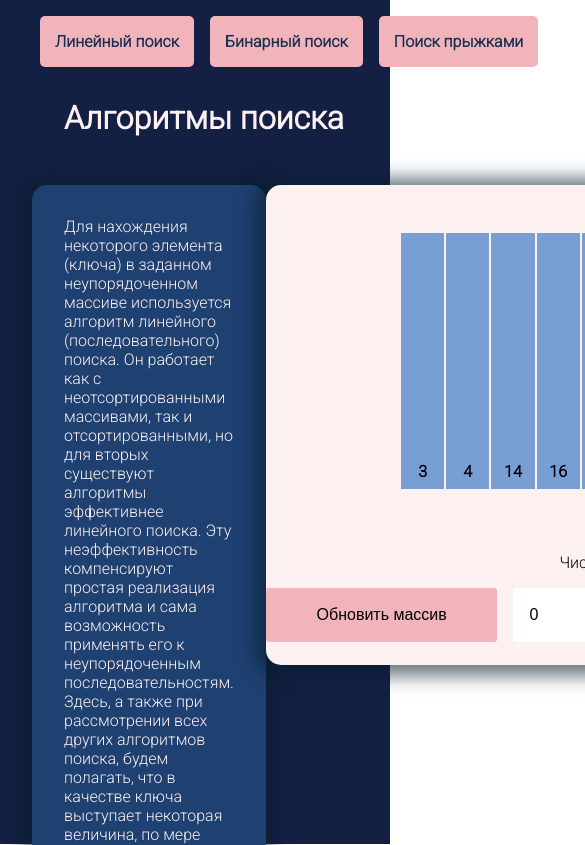
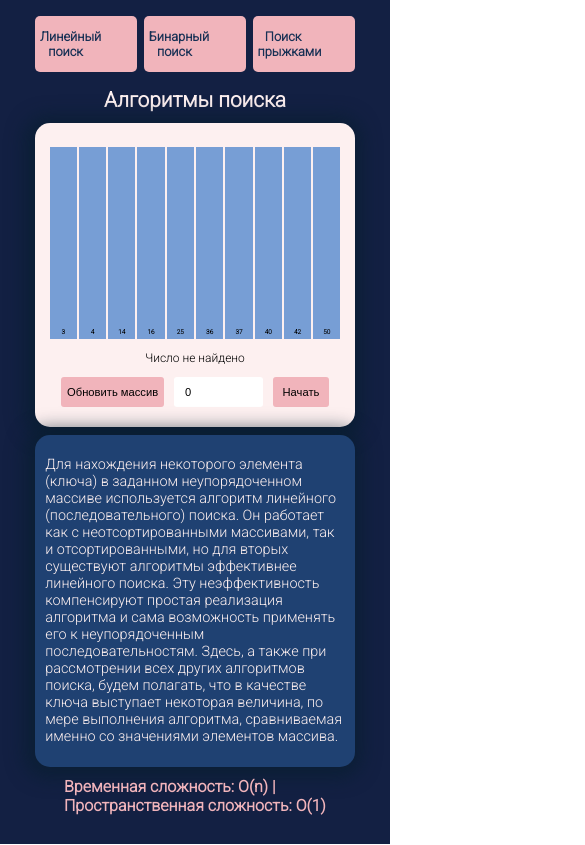
Before and after one commit to invbeans/algorythms-app, a React (Create React App) app: page /search in a window 390 px wide. Shown: the top 845 px of the page, 585 px wide, since content can reach past the window. Built offline with nearby package versions, Linux system fonts and the light colour scheme.

Commit message:
adapt+ resp for phones (dont know how to fix height)

```diff
--- a/src/components/common/ChooseComponent.css
+++ b/src/components/common/ChooseComponent.css
@@ -19,3 +19,23 @@
     background-color: var(--contrast-color-active);
     cursor: pointer;
 }
+
+@media (max-width: 924px) and (orientation: landscape) {
+    .element-choose {
+        font-size: 0.8em;
+    }
+}
+
+@media (max-width: 417px) and (orientation: portrait) {
+    .element-choose {
+        font-size: 0.8em;
+        padding: 0 5px;
+        min-width: none;
+        width: 8em;
+    }
+
+    .element-choose p {
+        width: 4em;
+        white-space: pre-line;
+    }
+}
--- a/src/components/common/DemoComponent.css
+++ b/src/components/common/DemoComponent.css
@@ -19,7 +19,59 @@
 
 .difficulty-line {
     padding-left: 2em;
+    padding-top: 1em;
+    margin: 0;
     font-size: 18px;
     font-weight: bold;
     color: var(--contrast-color);
 }
+
+@media (max-width: 924px) and (orientation: landscape) {
+    .container-demo {
+        align-items: center;
+    }
+
+    .h1-demo {
+        font-size: 1.3em;
+        margin: 0;
+        padding-left: 0;
+    }
+
+    .children-demo {
+        flex-direction: column-reverse;
+        padding: 0;
+        padding-top: 0.7em;
+        gap: 1em;
+        align-items: center;
+    }
+
+    .difficulty-line {
+        font-size: 1em;
+        padding-top: 0.8em;
+    }
+}
+
+@media (max-width: 417px) and (orientation: portrait) {
+    .container-demo {
+        align-items: center;
+    }
+
+    .h1-demo {
+        font-size: 1.3em;
+        margin: 0;
+        padding-left: 0;
+    }
+
+    .children-demo {
+        flex-direction: column-reverse;
+        padding: 0;
+        padding-top: 0.7em;
+        gap: 0.5em;
+        align-items: center;
+    }
+
+    .difficulty-line {
+        font-size: 1em;
+        padding-top: 0.6em;
+    }
+}
--- a/src/components/common/DescriptionComponent.css
+++ b/src/components/common/DescriptionComponent.css
@@ -8,3 +8,20 @@
     padding: 1em 2em;
     box-shadow: -2px 2px 18px 9px rgba(7, 30, 45, 0.6);
 }
+
+@media (max-width: 924px) and (orientation: landscape) {
+    .description-container {
+        width: 80vw;
+        min-height: 20em;
+        padding: 0.9em 1.2em;
+    }
+}
+
+@media (max-width: 417px) and (orientation: portrait) {
+    .description-container {
+        width: 22.2em;
+        min-height: 19em;
+        padding: 0.5em 0.7em;
+        font-size: 0.9em;
+    }
+}
--- a/src/components/main-page/AlgorythmTypeButton.css
+++ b/src/components/main-page/AlgorythmTypeButton.css
@@ -17,3 +17,15 @@
     background-color: var(--contrast-color-active);
     cursor: pointer;
 }
+
+@media (max-width: 924px) and (orientation: landscape) {
+    .button-main {
+        font-size: 1.3em;
+    }
+}
+
+@media (max-width: 417px) and (orientation: portrait) {
+    .button-main {
+        font-size: 1.3em;
+    }
+}
--- a/src/components/main-page/BackgroundComponent.css
+++ b/src/components/main-page/BackgroundComponent.css
@@ -18,3 +18,24 @@
     filter: blur(1px);
     opacity: 0.15;
 }
+
+@media (max-width: 924px) and (orientation: landscape) {
+    .sort-background {
+        width: fit-content;
+        gap: 0.5em;
+        margin-top: 0;
+        margin-bottom: 0;
+        height: 30vh;
+        align-items: center;
+        transform: none;
+    }
+}
+
+@media (max-width: 417px) and (orientation: portrait) {
+    .sort-background {
+        gap: 0.12em;
+        margin-top: 0;
+        height: 20vh;
+        transform: none;
+    }
+}
--- a/src/components/search-page/CanvasComponent.css
+++ b/src/components/search-page/CanvasComponent.css
@@ -55,3 +55,74 @@
     gap: 1em;
     align-items: center;
 }
+
+@media (max-width: 924px) and (orientation: landscape) {
+    .container-canvas-search {
+        width: 80vw;
+        height: 20em;
+    }
+
+    .search-array-container {
+        width: 100%;
+        height: fit-content;
+        margin-top: 1.7em;
+    }
+
+    .container-canvas-search p {
+        font-size: 12px;
+    }
+
+    .input-search {
+        width: 7em;
+        height: 3em;
+        font-size: 0.9em;
+    }
+
+    .inputs-and-info-search {
+        width: 100%;
+        gap: 0.6em;
+        justify-content: center;
+    }
+
+    .buttons-search {
+        width: 7em;
+        height: 3em;
+        font-size: 0.9em;
+    }
+}
+
+@media (max-width: 417px) and (orientation: portrait) {
+    .container-canvas-search {
+        width: 20em;
+        height: 19em;
+    }
+
+    .search-array-container {
+        width: 100%;
+        height: fit-content;
+        margin-top: 1.5em;
+    }
+
+    .container-canvas-search p {
+        font-size: 12px;
+    }
+
+    .input-search {
+        max-width: 8em;
+        min-width: 8em;
+        height: 2.7em;
+        font-size: 0.7em;
+    }
+
+    .inputs-and-info-search {
+        width: 100%;
+        gap: 0.6em;
+        justify-content: center;
+    }
+
+    .buttons-search {
+        width: 5em;
+        height: 2.7em;
+        font-size: 0.7em;
+    }
+}
--- a/src/components/search-page/ElementComponent.css
+++ b/src/components/search-page/ElementComponent.css
@@ -16,3 +16,19 @@
 .normal {
     background-color: var(--search-elements-normal-color);
 }
+
+@media (max-width: 924px) and (orientation: landscape) {
+    .element-search {
+        width: 5vw;
+        height: 20em;
+        font-size: 0.6em;
+    }
+}
+
+@media (max-width: 417px) and (orientation: portrait) {
+    .element-search {
+        width: 7vw;
+        height: 30em;
+        font-size: 0.4em;
+    }
+}
--- a/src/components/sort-page/CanvasComponent.css
+++ b/src/components/sort-page/CanvasComponent.css
@@ -9,3 +9,21 @@
     justify-content: center;
     box-shadow: -2px 2px 18px 9px rgba(7, 30, 45, 0.6);
 }
+
+@media (max-width: 924px) and (orientation: landscape) {
+    .container-canvas-sort {
+        width: 80vw;
+        height: 20em;
+        padding-top: 0;
+        align-items: center;
+    }
+}
+
+@media (max-width: 417px) and (orientation: portrait) {
+    .container-canvas-sort {
+        width: 20em;
+        height: 19em;
+        padding-top: 0;
+        align-items: center;
+    }
+}
--- a/src/components/sort-page/ElementComponent.css
+++ b/src/components/sort-page/ElementComponent.css
@@ -7,6 +7,21 @@
     font-weight: bold;
     align-items: center;
     background-color: hsl(353, var(--saturation), 68.8%);
-    margin-bottom: 15em;
     padding-bottom: 0.5em;
 }
+
+@media (max-width: 924px) and (orientation: landscape) {
+    .element-sort {
+        width: 5vw;
+        height: 20em;
+        font-size: 0.6em;
+    }
+}
+
+@media (max-width: 417px) and (orientation: portrait) {
+    .element-sort {
+        width: 7vw;
+        height: 30em;
+        font-size: 0.4em;
+    }
+}
--- a/src/index.css
+++ b/src/index.css
@@ -16,12 +16,27 @@
   --search-elements-active-color: rgb(236, 114, 128);
 }
 
-html, body, #root {
+html,
+body,
+#root {
   margin: 0;
   padding: 0;
   width: 100%;
   height: 100%;
   font-family: 'Roboto', sans-serif;
+}
+
+@media (max-width: 924px) and (orientation: landscape) {
+  #root {
+    height: fit-content;
+  }
+}
+
+@media (max-width: 417px) and (orientation: portrait) {
+  #root {
+    min-height: 100%;
+    height: max(100%, 100dvh);
+  }
 }
 
 body {
--- a/src/pages/MainPage.css
+++ b/src/pages/MainPage.css
@@ -15,3 +15,28 @@
     grid-row: 1 / 2;
     color: var(--font-color-light);
 }
+
+@media (max-width: 924px) and (orientation: landscape) {
+    .grid-main {
+        grid-template-columns: 15em 15em;
+        grid-template-rows: 7em 7em;
+    }
+
+    .h1-main {
+        font-size: 1.3em;
+    }
+}
+
+@media (max-width: 417px) and (orientation: portrait) {
+    .grid-main {
+        grid-template-columns: 20em;
+        grid-template-rows: 7em 7em 7em;
+    }
+
+    .h1-main {
+        text-align: center;
+        font-size: 1.3em;
+        grid-column: 1 / 2;
+        grid-row: 1 / 2;
+    }
+}
--- a/src/pages/SortPage.css
+++ b/src/pages/SortPage.css
@@ -12,3 +12,19 @@
     padding-top: 1em;
     padding-left: 2.5em;
 }
+
+@media (max-width: 924px) and (orientation: landscape) {
+    .container-choose {
+        gap: 0.5em;
+        padding-left: 0;
+        justify-content: center;
+    }
+}
+
+@media (max-width: 417px) and (orientation: portrait) {
+    .container-choose {
+        gap: 0.4em;
+        padding-left: 0;
+        justify-content: center;
+    }
+}
```
